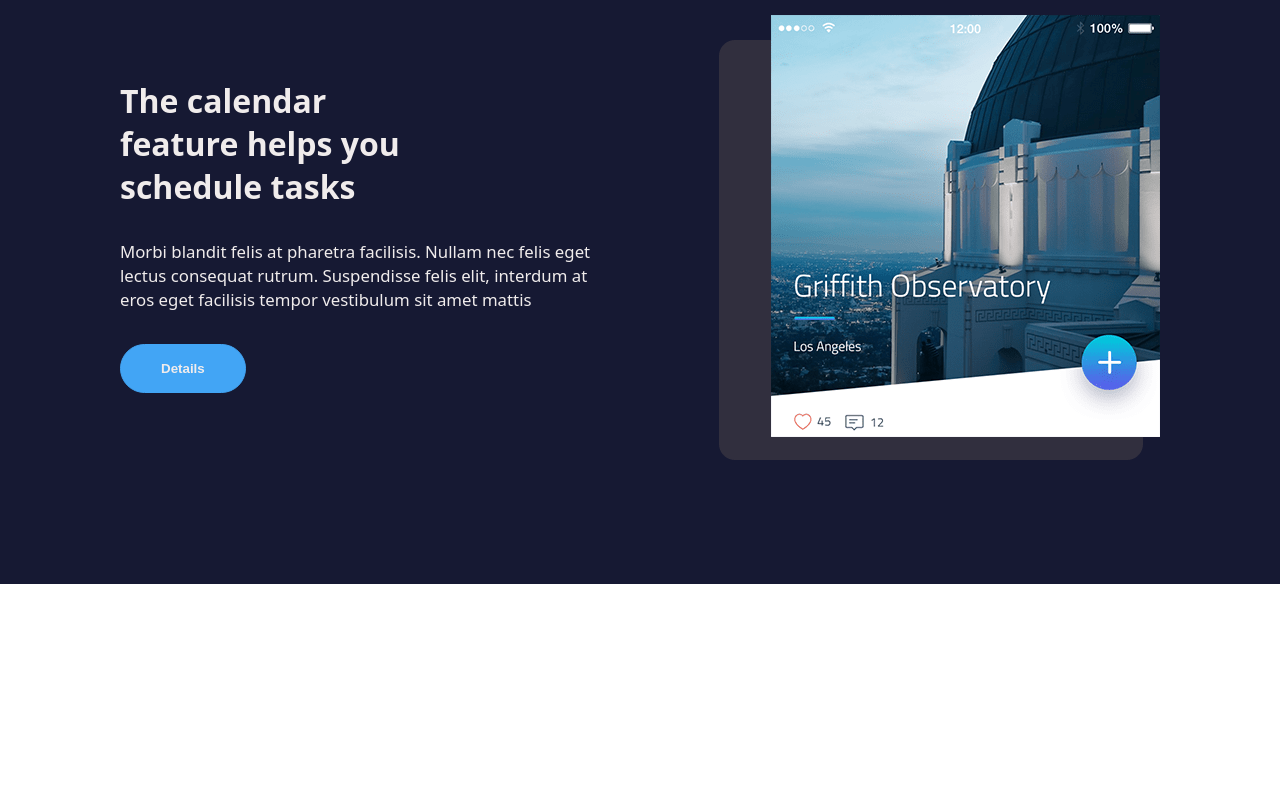
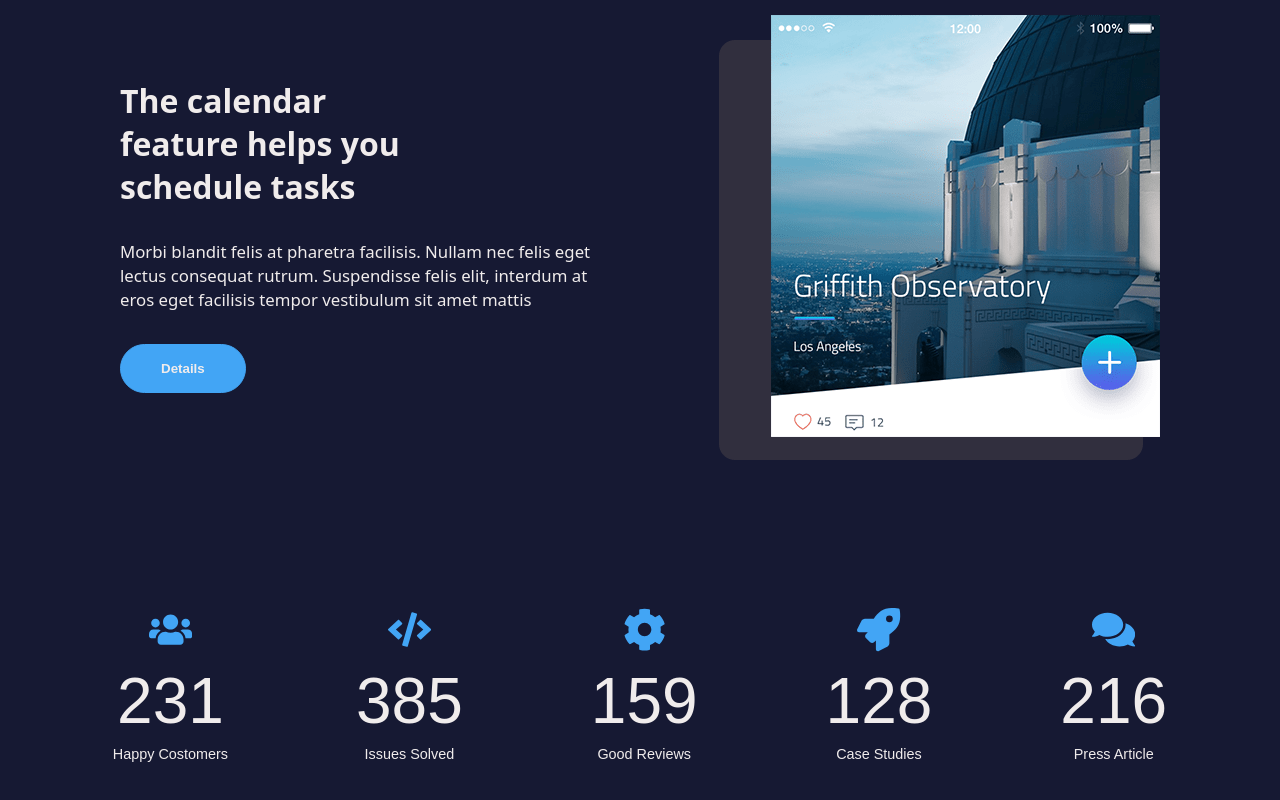
Before and after one commit to juliusfaj/mobile-App-website, a React (Create React App) app: page / in a window 1280 px wide. Shown: the part 4000-4800 px from the top of the page. Before the commit the page ends 4584 px from the top, so only its background shows below. Built offline with nearby package versions, Linux system fonts and the light colour scheme.

Commit message:
code continuation

```diff
--- a/package.json
+++ b/package.json
@@ -9,6 +9,7 @@
     "fusioncharts": "^3.19.0",
     "gsap": "^3.11.4",
     "react": "^18.2.0",
+    "react-countup": "^6.4.1",
     "react-dom": "^18.2.0",
     "react-fusioncharts": "^4.0.0",
     "react-icons": "^4.8.0",
--- a/src/components/data.js
+++ b/src/components/data.js
@@ -8,6 +8,10 @@ import {
   FaParachuteBox,
   FaCube,
   FaArrowRight,
+  FaUsers,
+  FaCog,
+  FaComments,
+  FaRocket,
 } from "react-icons/fa";
 
 import firstImg from "../images/testimonial-1.jpg";
@@ -113,3 +117,11 @@ export const modalData = [
   "Integer pulvinar biolot bat tortor",
   "Id ultricies fringilla fangor raq trinit",
 ];
+
+export const countUpData = [
+  { icon: <FaUsers />, end: 231, name: "happy costomers" },
+  { icon: <FaCode />, end: 385, name: "issues solved" },
+  { icon: <FaCog />, end: 159, name: "good reviews" },
+  { icon: <FaRocket />, end: 128, name: "case studies" },
+  { icon: <FaComments />, end: 216, name: "press article" },
+];
--- a/src/components/help.js
+++ b/src/components/help.js
@@ -1,7 +1,9 @@
 import React from "react";
+import CountUp from "react-countup";
 import { useState } from "react";
 import firstDetails from "../images/details-1.png";
 import secondDetails from "../images/details-2.png";
+import { countUpData } from "./data";
 import { useGlobalContext } from "../context";
 
 const Help = () => {
@@ -40,6 +42,21 @@ const Help = () => {
         </div>
       </div>
       {/* end */}
+
+      <div className="counting">
+        {countUpData.map((item, index) => {
+          const { icon, name, end } = item;
+          return (
+            <div key={index}>
+              {icon}
+              <p className="count">
+                <CountUp end={end} duration={2} />
+              </p>
+              <p className="name">{name}</p>
+            </div>
+          );
+        })}
+      </div>
     </div>
   );
 };
--- a/src/index.css
+++ b/src/index.css
@@ -1013,6 +1013,57 @@
   color: var(--button-color);
 }
 
+.counting {
+  /* border: 1px solid red; */
+  max-width: 40rem;
+  display: flex;
+  flex-wrap: wrap;
+  justify-content: center;
+}
+
+.counting div {
+  color: var(--text-color);
+  /* border: 1px solid blue; */
+  /* width: 50%; */
+  padding: 0 3rem;
+  text-align: center;
+  margin-bottom: 5rem;
+}
+
+.counting div svg {
+  font-size: 2.7rem;
+  color: var(--button-color);
+}
+
+.counting div .count {
+  margin: 0.5rem 0;
+  font-size: 4rem;
+  font-family: Arial, Helvetica, sans-serif;
+  color: var(--text-color);
+}
+
+.counting div .name {
+  font-family: Arial, Helvetica, sans-serif;
+  text-transform: capitalize;
+  font-size: 0.9rem;
+}
+
+@media screen and (min-width: 767px) {
+  .counting {
+    margin-top: 9rem;
+    max-width: 47rem;
+  }
+}
+
+@media screen and (min-width: 992px) {
+  .counting {
+    max-width: 80rem;
+  }
+  .counting div {
+    padding: 0 4rem;
+  }
+}
+
 @media screen and (min-width: 1200px) {
   .modal {
     max-width: 80rem;
```
Also changed, not shown: 1 other file (tests, documents, lock files or other folders).
